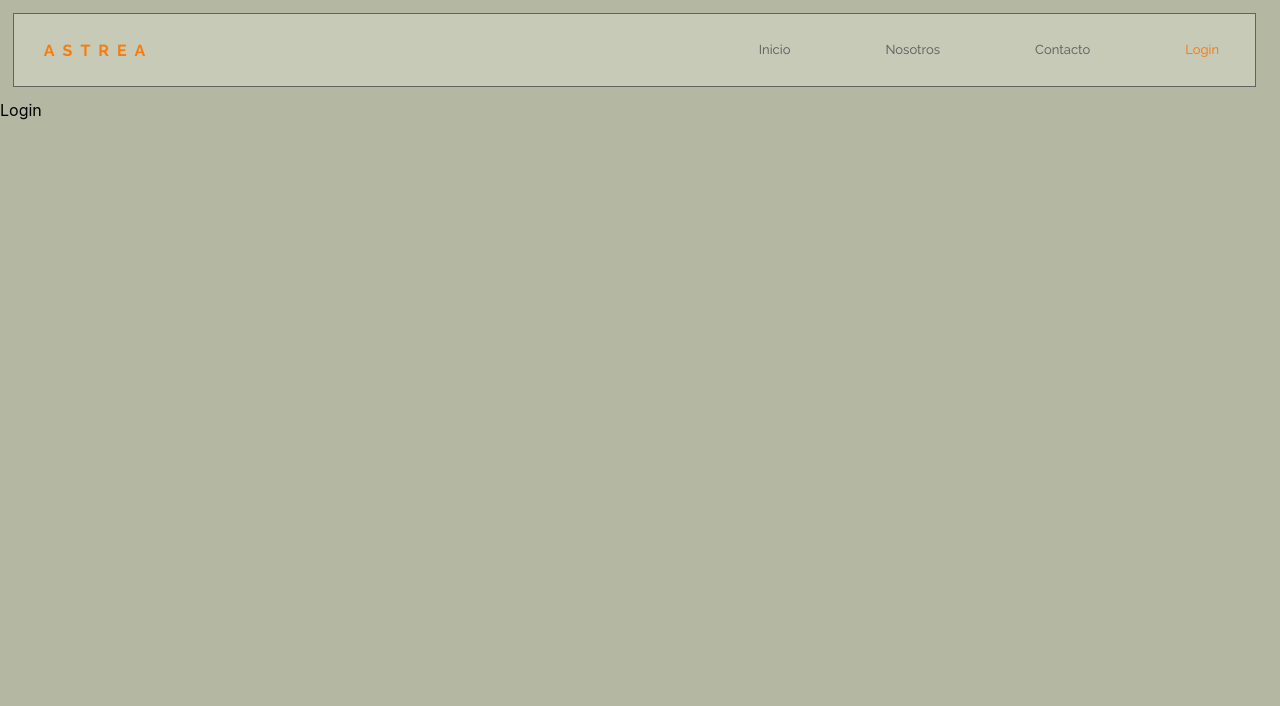
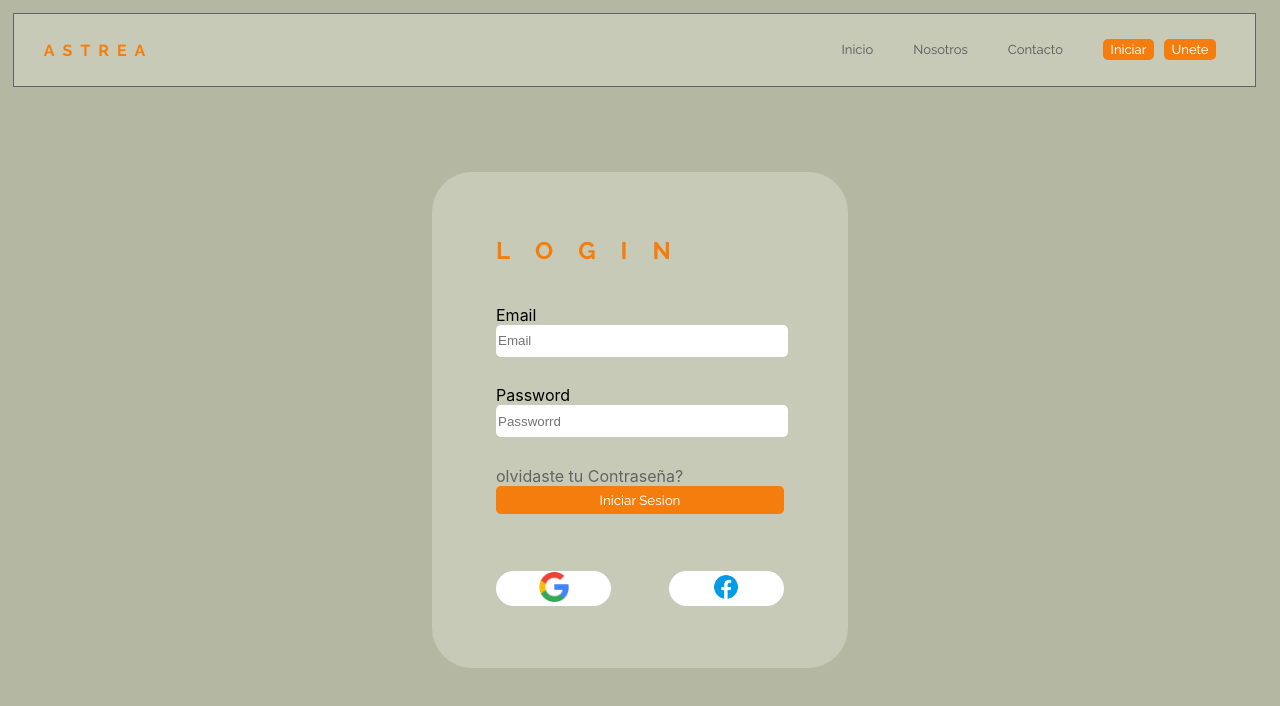
Before and after one commit to jHOkE-C/Web_OS, a React (Create React App) app in the folder frontend/: page /Login in a window 1280 px wide. Shown: the top 706 px of the page. Built offline with nearby package versions, Linux system fonts and the light colour scheme.

Commit message:
loginTerminadoxDfaltanbugs

```diff
--- /dev/null
+++ b/frontend/src/components/form_login_client.jsx
@@ -0,0 +1,140 @@
+import React from 'react'
+import styled from 'styled-components'
+import {Link} from 'react-router-dom'
+import Google from '../img/google.jpg'
+import Facebook from '../img/facebook.png'
+function form_login_client() {
+  return (
+    <Login_container_client>
+        <div id='cuadro_login'>
+            <div id='login_title'>
+                <h1 className='title_especial'>L</h1>
+                <h1 class="titleMain">O</h1>
+                <h1 class="titleMain">G</h1>
+                <h1 class="titleMain">I</h1>
+                <h1 class="titleMain">N</h1>
+            </div>
+            <form action="" id='form_login_c'>
+                <label>Email</label>
+                <input type="email" placeholder='Email' className='input_l' required />
+                <label>Password</label>
+                <input type="password" placeholder='Passworrd' className='input_l' required/>
+                <Link to='www.google.com'>olvidaste tu Contraseña?</Link>
+                <br />
+                <button type='submit' className='buttonN'>Iniciar Sesion</button>
+                <div id='buttonRedes'>
+                    <button type='button' className='buttonI'><img src={Google} alt="" className='buttonImg'/></button>
+                    <button type='button' className='buttonI'><img src={Facebook} alt="" className='buttonImg'/></button>
+                </div>
+            </form>
+        </div>
+    </Login_container_client>
+  )
+}
+
+export default form_login_client
+
+const Login_container_client = styled.nav`
+    width: 100vw;
+    height: 80vh;
+    display: flex;
+    align-items: center;
+    justify-content: center;
+    .buttonI{
+        background-color: white;
+        border: none;
+        width: 40%;
+        border-radius: 20px;
+    }
+    .buttonI:hover{
+        background-color: #636363;
+    }
+    .buttonI:active{
+        background-color: #F57D0D;
+    }
+    #buttonRedes{
+        display: flex;
+        justify-content: space-between;
+        margin-top: 20%;
+    }
+    .buttonImg{
+        height: 30px;
+        width: 30px;
+    }
+    a{
+        text-decoration: none;
+        color: #636363;
+    }
+    a:hover{
+        color: #F57D0D;
+    }
+    .input_l{
+        background-color: white;
+        border: none;
+        border-radius: 5px;
+        width: 100%;
+        height: 30px;
+        margin-bottom: 10%;
+    }
+    #cuadro_login{
+        background-color: #C7CAB6;
+        padding: 5%;
+        width: 18rem;
+        height: 23rem;
+        display: block;
+        border-radius: 40px;
+        align-items: center;
+        align-content: center;
+        justify-content: center;
+    }
+    #login_title{
+        display: inline;
+        height: auto;
+        width: 100%;
+        margin-bottom: 20px;
+        padding-bottom: 20px;
+    }
+    h1.titleMain{
+      font-family: 'ralewayB';
+      display: inline;
+      color: #F57D0D;
+      padding-left: 25px;
+      padding-bottom: 0px;
+    }
+    h1.title_especial{
+        font-family: 'ralewayB';
+      display: inline;
+      color: #F57D0D;
+      padding-bottom: 0px;
+    }
+    #form_login_c{
+        display: block;
+        padding-top: 40px;
+    }
+    .buttonN{
+      padding-left: 5%;
+      padding-right: 5%;
+      padding-top: 2%;
+      padding-bottom: 2%;
+      height: auto;/*(para que tenga fijo el height)*/
+      width: 100%;
+      background-color: #F57D0D;
+      color: white;
+      font-family: 'raleway';
+      border-radius: 5px;
+      -webkit-border-radius: 5px;
+      -moz-border-radius: 5px;
+      -ms-border-radius: 5px;
+      -o-border-radius: 5px;
+      border: none;
+  }
+  .buttonN:hover{
+      background-color:#636363;
+      color: #F57D0D;
+      transition-duration: 200ms;
+  }
+  .buttonN:active{
+      border: #F57D0D 5px;
+  }
+
+`
--- a/frontend/src/components/header.jsx
+++ b/frontend/src/components/header.jsx
@@ -17,7 +17,10 @@ function header() {
                 <Link to="/">Inicio</Link>
                 <Link to="/Nosotros">Nosotros</Link>
                 <Link to="/Contacto">Contacto</Link>
-                <Link to="/Login"id="a_especial">Login</Link>
+                <div id="botones">
+                    <Link to="/Login"className="buttonN">Iniciar</Link>
+                    <Link className="buttonN"> Unete </Link>
+                </div>
             </div>
         </header>
     </HeaderContainer>
@@ -62,14 +65,22 @@ const HeaderContainer = styled.nav`
     #logo{
         align-items:center;
         align-content: center;
-        width: 60%;
+        width: 80%;
         height: 50%;
     }
     #navegation{
         display: flex;
         width: 40%;
         height: 50%;
-        gap: 95px;
+        gap: 40px;
+        align-items:center;
+        align-content: center   ;
+    }
+    #botones{
+        display: flex;
+        width: 100%;
+        height: 100%;
+        gap: 10px;
         align-items:center;
         align-content: center   ;
     }
@@ -80,4 +91,28 @@ const HeaderContainer = styled.nav`
     a#a_especial:hover{
         color: #636363;
     }
+    .buttonN{
+      padding-left: 5%;
+      padding-right: 5%;
+      padding-top: 2%;
+      padding-bottom: 2%;
+      height: auto;/*(para que tenga fijo el height)*/
+      background-color: #F57D0D;
+      color: white;
+      font-family: 'raleway';
+      border-radius: 5px;
+      -webkit-border-radius: 5px;
+      -moz-border-radius: 5px;
+      -ms-border-radius: 5px;
+      -o-border-radius: 5px;
+      border: none;
+  }
+  .buttonN:hover{
+      background-color:#636363;
+      color: #F57D0D;
+      transition-duration: 200ms;
+  }
+  .buttonN:active{
+      border: #F57D0D 5px;
+  }
 `
--- a/frontend/src/index.css
+++ b/frontend/src/index.css
@@ -18,6 +18,12 @@ body {
   font-style: normal;
   font-weight: bold;
   src: url('font/Raleway-VariableFont_wght.ttf');
+}
+@font-face {
+  font-family: "nunitoN";
+  font-style: normal;
+  font-weight:500;
+  src: url('font/Nunito-VariableFont_wght.ttf');
 }
 /* Para navegadores WebKit (Chrome, Safari) */
 ::-webkit-scrollbar {
--- a/frontend/src/pages/Login.jsx
+++ b/frontend/src/pages/Login.jsx
@@ -1,8 +1,8 @@
-import React from 'react'
-
+import React from 'react';
+import Form_login_cli from '../components/form_login_client'
 function Login() {
   return (
-    <div>Login</div>
+    <Form_login_cli/>
   )
 }
 
--- a/frontend/src/pages/home.jsx
+++ b/frontend/src/pages/home.jsx
@@ -77,7 +77,8 @@ const HomeContainer = styled.nav`
   }
 
   p.pTitle{
-      font-family: 'raleway';
+
+      font-family: 'nunitoN';
       color: #636363;
       padding-left: 25px;
   }
@@ -144,11 +145,12 @@ const HomeContainer = styled.nav`
       padding: 10px;
   }
   p.pReco{
-      padding-left: 20px;
-      padding-right: 20px;
-      font-family: 'raleway';
+      padding-left: 15px;
+      padding-right: 15px;
+      font-family: 'nunitoN';
+      color: #636363;
       text-align: justify;
-      color: #636363;
+      font-size: 0.9rem;
   }
   .imgReco{
       padding-top: 20px;
@@ -176,12 +178,12 @@ const HomeContainer = styled.nav`
       -o-border-radius: 5px;
       border: none;
   }
-  button:hover{
+  .buttonN:hover{
       background-color:#636363;
       color: #F57D0D;
       transition-duration: 200ms;
   }
-  button:active{
+  .buttonN:active{
       border: #F57D0D 5px;
   }
 `
```
Also changed, not shown: frontend/src/img/facebook.png (added), frontend/src/img/google.jpg (added).
